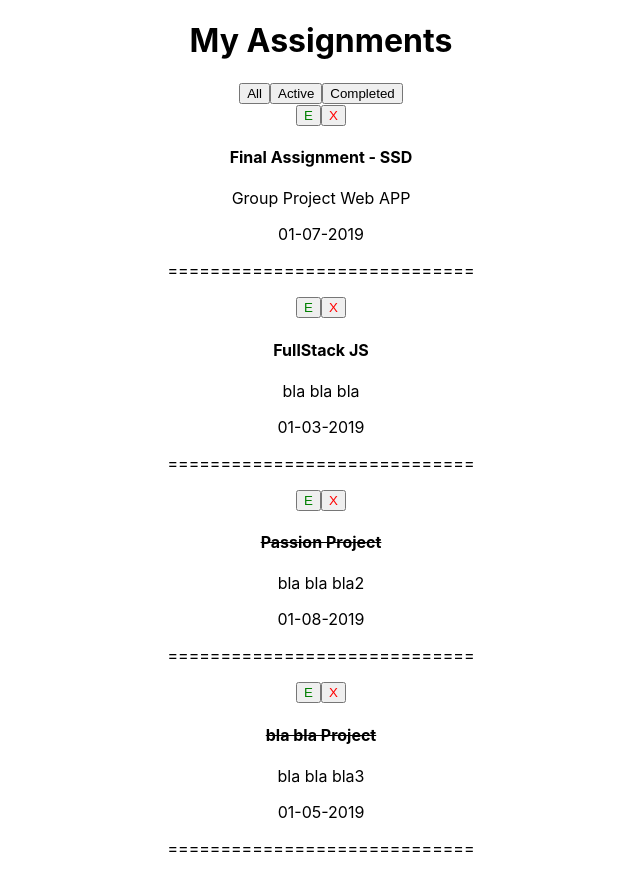
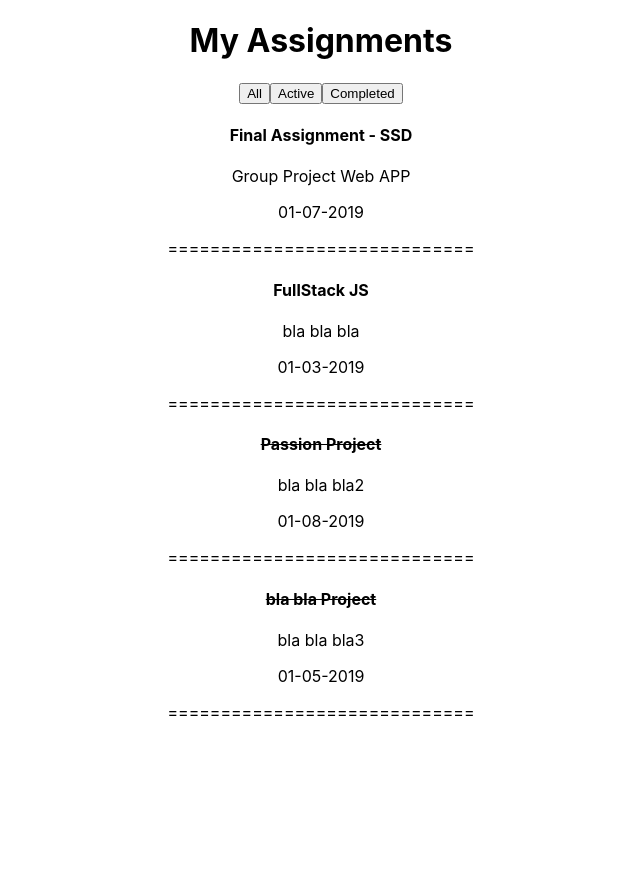
Before and after one commit to denismaltev/AssignmentTracker_Client, a React (Create React App) app in the folder homework-tracker/: page / in a window 1280 px wide. Shown: the whole page, without its empty margins (319-959 px from the left). After the commit the page ends 800 px from the top, so only its background shows below. Built offline with nearby package versions, Linux system fonts and the light colour scheme.

Commit message:
added hover function to edit/delete icons

```diff
--- a/homework-tracker/src/components/Assignment.js
+++ b/homework-tracker/src/components/Assignment.js
@@ -3,6 +3,8 @@ import { Button } from "react-bootstrap";
 
 export default function Assignment(props) {
   const [refreshComponent, setRefreshComponent] = useState(false);
+  const [isShown, setIsShown] = useState(false)
+
   const deleteAssignment = async () => {
     // No logic yet
     alert("DELETE request to DB");
@@ -26,13 +28,25 @@ export default function Assignment(props) {
   }, [refreshComponent]);
 
   return (
-    <div>
-      <Button onClick={editAssignment} style={{ color: "green" }}>
-        E
-      </Button>
-      <Button onClick={deleteAssignment} style={{ color: "red" }}>
-        X
-      </Button>
+    <div className="Card"
+    onMouseEnter= {() => setIsShown(true)}
+    onMouseLeave={()=> setIsShown(false)}
+    >
+    {isShown &&(
+      <div className="CardFunctions">
+
+                <Button
+                onClick={editAssignment}
+                style={{ color: "green" }}>
+                E
+              </Button>
+              <Button
+                onClick={deleteAssignment}
+                style={{ color: "red" }}>
+                X
+              </Button>
+              </div>
+        )}
       {props.assignment.isDone ? (
         <strike>
           <h4>
--- a/homework-tracker/src/components/MyAssignments.js
+++ b/homework-tracker/src/components/MyAssignments.js
@@ -32,20 +32,20 @@ const fakeDataArray = [
 
 export default function MyAssignments() {
   const [active, setActive] = useState(true);
-  const [complited, setComplited] = useState(true);
+  const [completed, setCompleted] = useState(true);
 
   function showAllAssignments() {
-    setComplited(true);
+    setCompleted(true);
     setActive(true);
   }
 
   function showOnlyActiveAssignments() {
-    setComplited(false);
+    setCompleted(false);
     setActive(true);
   }
 
-  function showOnlyComplitedAssignments() {
-    setComplited(true);
+  function showOnlyCompletedAssignments() {
+    setCompleted(true);
     setActive(false);
   }
 
@@ -54,9 +54,9 @@ export default function MyAssignments() {
       <h1>My Assignments</h1>
       <Button onClick={showAllAssignments}>All</Button>
       <Button onClick={showOnlyActiveAssignments}>Active</Button>
-      <Button onClick={showOnlyComplitedAssignments}>Completed</Button>
+      <Button onClick={showOnlyCompletedAssignments}>Completed</Button>
       {fakeDataArray.map(assignment =>
-        (complited && assignment.isDone) || (active && !assignment.isDone) ? (
+        (completed && assignment.isDone) || (active && !assignment.isDone) ? (
           <Assignment key={assignment.title} assignment={assignment} />
         ) : (
           <p key={assignment.title}></p>
```
Also changed, not shown: homework-tracker/src/App.js (line endings or trailing spaces), 2 other files (tests, documents, lock files or other folders).
